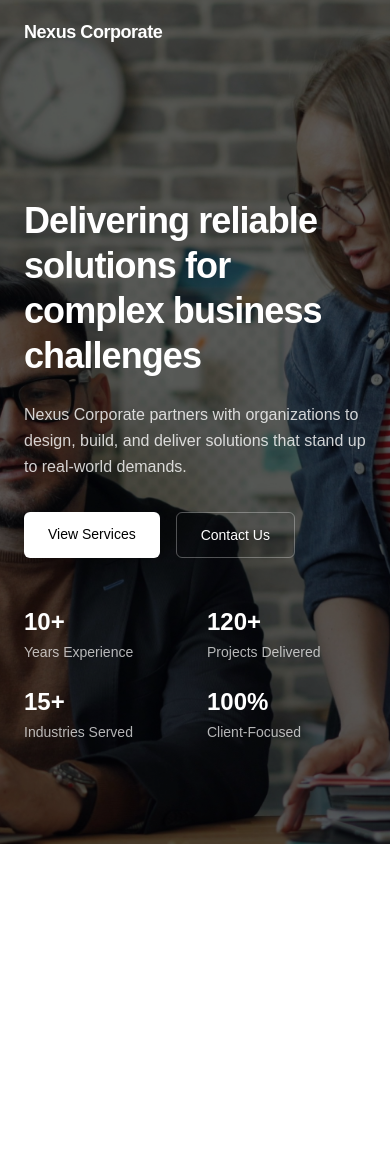
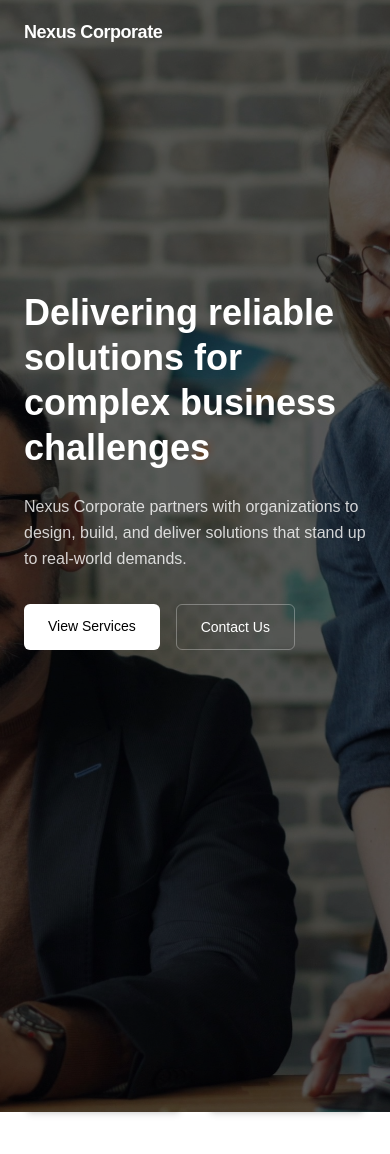
Before and after one commit to primyst/nexus, a Next.js app in the folder my-app/: page / in a window 390 px wide. Shown: the top 1154 px of the page. Built offline with nearby package versions, Linux system fonts and the light colour scheme.

Commit message:
Update Hero.tsx

```diff
--- a/my-app/components/Hero.tsx
+++ b/my-app/components/Hero.tsx
@@ -1,4 +1,6 @@
+'use client';
 import Image from 'next/image';
+import Link from 'next/link';
 
 interface HeroProps {
   headline?: string;
@@ -23,7 +25,7 @@ export default function Hero({ headline, subtext }: HeroProps) {
       {/* Content */}
       <div className="relative z-10 mx-auto flex min-h-[100svh] max-w-7xl flex-col justify-center px-6 pt-24 text-white">
         <div className="max-w-3xl">
-          <h1 className="text-4xl font-semibold leading-tight tracking-tight md:text-5xl">
+          <h1 className="text-4xl font-semibold leading-tight md:text-5xl">
             {headline ?? 'Delivering reliable solutions for complex business challenges'}
           </h1>
 
@@ -34,40 +36,36 @@ export default function Hero({ headline, subtext }: HeroProps) {
 
           {/* CTAs */}
           <div className="mt-8 flex flex-wrap gap-4">
-            <a
-              href="#services"
+            <Link
+              href="/services"
               className="rounded-md bg-white px-6 py-3 text-sm font-medium text-black transition hover:bg-white/90"
             >
               View Services
-            </a>
-            <a
-              href="#contact"
+            </Link>
+            <Link
+              href="/contact"
               className="rounded-md border border-white/30 px-6 py-3 text-sm font-medium text-white transition hover:bg-white hover:text-black"
             >
               Contact Us
-            </a>
-          </div>
-
-          {/* Stats – mobile */}
-          <div className="mt-12 grid grid-cols-2 gap-6 md:hidden">
-            <Stat value="10+" label="Years Experience" />
-            <Stat value="120+" label="Projects Delivered" />
-            <Stat value="15+" label="Industries Served" />
-            <Stat value="100%" label="Client-Focused" />
+            </Link>
           </div>
         </div>
       </div>
 
+      {/* Stats – mobile */}
+      <div className="mt-12 grid grid-cols-2 gap-6 px-6 md:hidden">
+        <Stat value="10+" label="Years Experience" />
+        <Stat value="120+" label="Projects Delivered" />
+        <Stat value="15+" label="Industries Served" />
+        <Stat value="100%" label="Client-Focused" />
+      </div>
+
       {/* Stats – desktop */}
-      <div className="absolute bottom-0 left-0 right-0 z-10 hidden md:block">
-        <div className="mx-auto max-w-7xl px-6 pb-8">
-          <div className="grid grid-cols-4 gap-6 rounded-lg bg-white/95 px-8 py-6 text-black">
-            <Stat value="10+" label="Years Experience" dark />
-            <Stat value="120+" label="Projects Delivered" dark />
-            <Stat value="15+" label="Industries Served" dark />
-            <Stat value="100%" label="Client-Focused" dark />
-          </div>
-        </div>
+      <div className="absolute bottom-0 left-0 right-0 z-10 hidden md:flex justify-center gap-6 pb-8">
+        <Stat value="10+" label="Years Experience" />
+        <Stat value="120+" label="Projects Delivered" />
+        <Stat value="15+" label="Industries Served" />
+        <Stat value="100%" label="Client-Focused" />
       </div>
     </section>
   );
@@ -76,20 +74,13 @@ export default function Hero({ headline, subtext }: HeroProps) {
 interface StatProps {
   value: string;
   label: string;
-  dark?: boolean;
 }
 
-function Stat({ value, label, dark = false }: StatProps) {
+function Stat({ value, label }: StatProps) {
   return (
-    <div className="text-left">
-      <div
-        className={`text-2xl font-semibold ${dark ? 'text-black' : 'text-white'}`}
-      >
-        {value}
-      </div>
-      <div className={`mt-1 text-sm ${dark ? 'text-black/60' : 'text-white/70'}`}>
-        {label}
-      </div>
+    <div className="flex flex-col items-center rounded-lg bg-white px-6 py-4 text-black shadow-md min-w-[120px]">
+      <div className="text-2xl font-semibold">{value}</div>
+      <div className="mt-1 text-sm text-black/60">{label}</div>
     </div>
   );
 }
```
